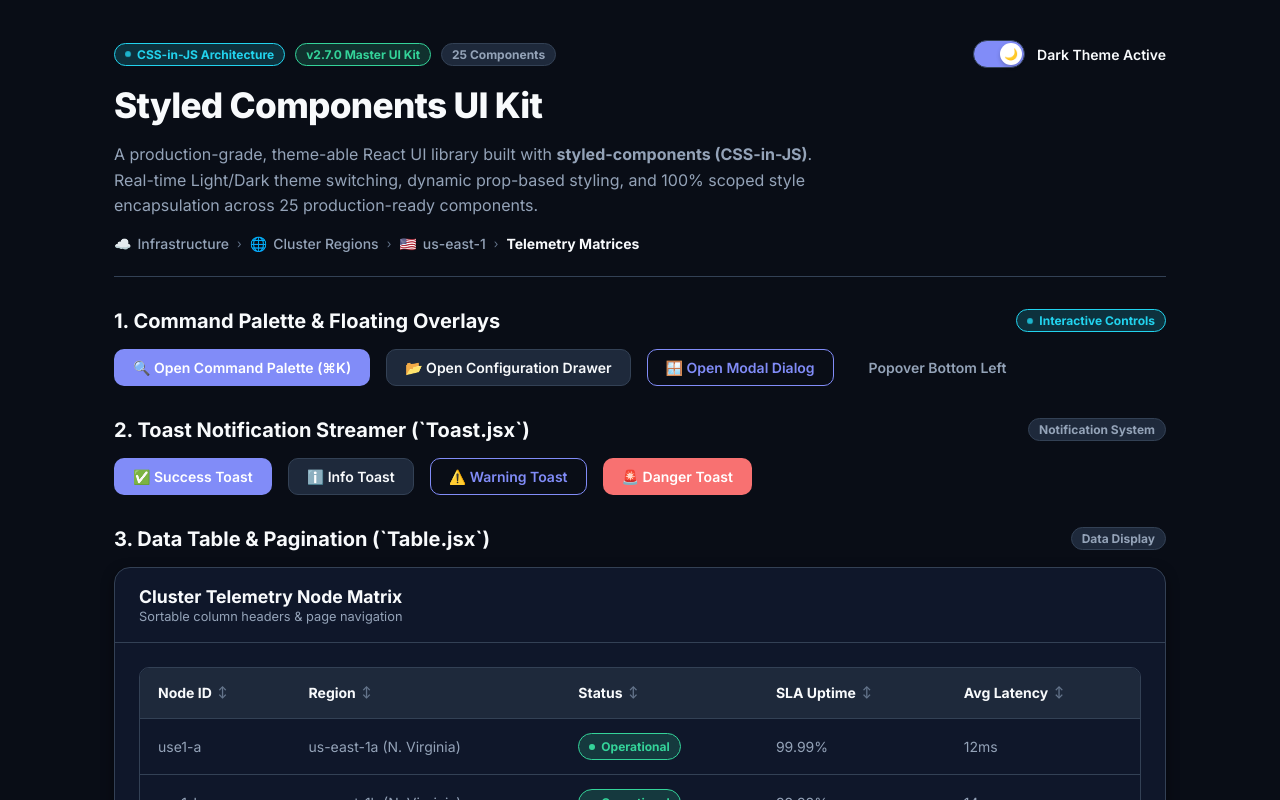
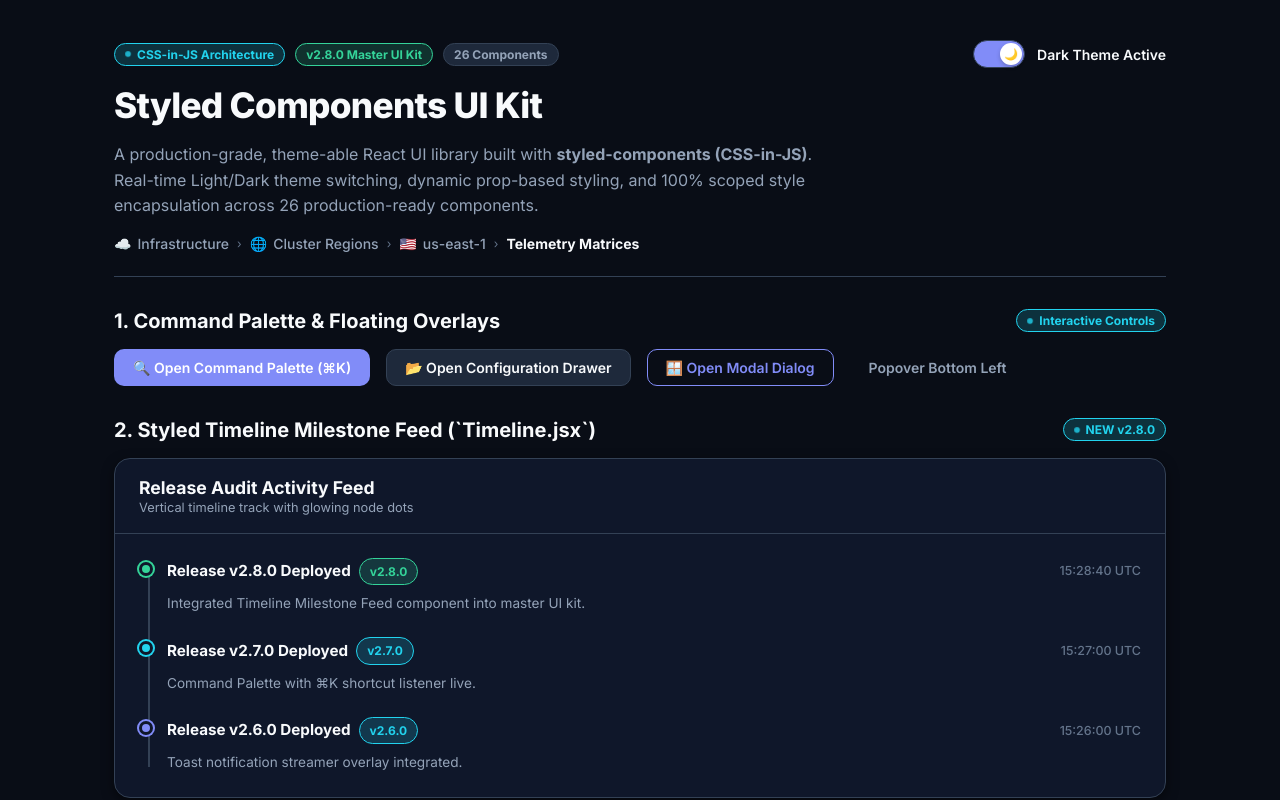
Before and after one commit to breakingthebot/styled-components-theme-uikit-build54, a React (Vite) app: page / in a window 1280 px wide. Shown: the top 800 px of the page. Built offline with nearby package versions, Linux system fonts and the light colour scheme.

Commit message:
feat: release v2.8.0 - Styled Timeline Milestone Feed Component

```diff
--- a/src/App.jsx
+++ b/src/App.jsx
@@ -30,6 +30,7 @@ import { SegmentedControl } from './components/SegmentedControl/SegmentedControl
 import { Popover } from './components/Popover/Popover';
 import { Toast } from './components/Toast/Toast';
 import { CommandPalette } from './components/CommandPalette/CommandPalette';
+import { Timeline } from './components/Timeline/Timeline';
 
 const AppContainer = styled.div`
   max-width: 1100px;
@@ -150,6 +151,12 @@ export function App() {
     { label: 'Telemetry Matrices' },
   ];
 
+  const timelineItems = [
+    { date: '15:28:40 UTC', title: 'Release v2.8.0 Deployed', description: 'Integrated Timeline Milestone Feed component into master UI kit.', variant: 'success', tag: 'v2.8.0' },
+    { date: '15:27:00 UTC', title: 'Release v2.7.0 Deployed', description: 'Command Palette with ⌘K shortcut listener live.', variant: 'info', tag: 'v2.7.0' },
+    { date: '15:26:00 UTC', title: 'Release v2.6.0 Deployed', description: 'Toast notification streamer overlay integrated.', variant: 'primary', tag: 'v2.6.0' },
+  ];
+
   const clusterOptions = [
     { value: 'us-east-1', label: 'US East (N. Virginia)', icon: '🇺🇸' },
     { value: 'eu-west-1', label: 'EU West (Ireland)', icon: '🇪🇺' },
@@ -229,8 +236,8 @@ export function App() {
           <HeaderTop>
             <BadgeStrip>
               <Badge variant="info" hasDot isPulse>CSS-in-JS Architecture</Badge>
-              <Badge variant="success">v2.7.0 Master UI Kit</Badge>
-              <Badge variant="neutral">25 Components</Badge>
+              <Badge variant="success">v2.8.0 Master UI Kit</Badge>
+              <Badge variant="neutral">26 Components</Badge>
             </BadgeStrip>
 
             <Switch
@@ -242,7 +249,7 @@ export function App() {
 
           <Title>Styled Components UI Kit</Title>
           <Subtitle>
-            A production-grade, theme-able React UI library built with <strong>styled-components (CSS-in-JS)</strong>. Real-time Light/Dark theme switching, dynamic prop-based styling, and 100% scoped style encapsulation across 25 production-ready components.
+            A production-grade, theme-able React UI library built with <strong>styled-components (CSS-in-JS)</strong>. Real-time Light/Dark theme switching, dynamic prop-based styling, and 100% scoped style encapsulation across 26 production-ready components.
           </Subtitle>
 
           <Breadcrumb items={breadcrumbItems} separator="›" />
@@ -279,10 +286,25 @@ export function App() {
           </Row>
         </Section>
 
-        {/* SECTION 2: TOAST NOTIFICATION STREAMER */}
+        {/* SECTION 2: TIMELINE MILESTONE FEED (NEW v2.8.0) */}
         <Section>
           <SectionHeader>
-            <SectionTitle>2. Toast Notification Streamer (`Toast.jsx`)</SectionTitle>
+            <SectionTitle>2. Styled Timeline Milestone Feed (`Timeline.jsx`)</SectionTitle>
+            <Badge variant="info" hasDot isPulse>NEW v2.8.0</Badge>
+          </SectionHeader>
+
+          <Card>
+            <Card.Header title="Release Audit Activity Feed" subtitle="Vertical timeline track with glowing node dots" />
+            <Card.Body>
+              <Timeline items={timelineItems} />
+            </Card.Body>
+          </Card>
+        </Section>
+
+        {/* SECTION 3: TOAST NOTIFICATION STREAMER */}
+        <Section>
+          <SectionHeader>
+            <SectionTitle>3. Toast Notification Streamer (`Toast.jsx`)</SectionTitle>
             <Badge variant="neutral">Notification System</Badge>
           </SectionHeader>
 
@@ -302,10 +324,10 @@ export function App() {
           </Row>
         </Section>
 
-        {/* SECTION 3: DATA TABLE & PAGINATION */}
+        {/* SECTION 4: DATA TABLE & PAGINATION */}
         <Section>
           <SectionHeader>
-            <SectionTitle>3. Data Table &amp; Pagination (`Table.jsx`)</SectionTitle>
+            <SectionTitle>4. Data Table &amp; Pagination (`Table.jsx`)</SectionTitle>
             <Badge variant="neutral">Data Display</Badge>
           </SectionHeader>
 
@@ -317,10 +339,10 @@ export function App() {
           </Card>
         </Section>
 
-        {/* SECTION 4: FORM CONTROLS & RANGE SLIDER */}
+        {/* SECTION 5: FORM CONTROLS & RANGE SLIDER */}
         <Section>
           <SectionHeader>
-            <SectionTitle>4. Form Inputs, Select, &amp; Range Sliders</SectionTitle>
+            <SectionTitle>5. Form Inputs, Select, &amp; Range Sliders</SectionTitle>
             <Badge variant="neutral">Form Controls</Badge>
           </SectionHeader>
 
@@ -376,10 +398,10 @@ export function App() {
           </Grid>
         </Section>
 
-        {/* SECTION 5: NAVIGATION TABS & SEGMENTED CONTROL */}
+        {/* SECTION 6: NAVIGATION TABS & SEGMENTED CONTROL */}
         <Section>
           <SectionHeader>
-            <SectionTitle>5. Navigation Tabs &amp; Segmented Control</SectionTitle>
+            <SectionTitle>6. Navigation Tabs &amp; Segmented Control</SectionTitle>
             <Badge variant="neutral">Navigation</Badge>
           </SectionHeader>
 
@@ -404,10 +426,10 @@ export function App() {
           </Card>
         </Section>
 
-        {/* SECTION 6: FEEDBACK & ACCORDION */}
+        {/* SECTION 7: FEEDBACK & ACCORDION */}
         <Section>
           <SectionHeader>
-            <SectionTitle>6. Progress, Skeleton, Avatars, &amp; Accordion</SectionTitle>
+            <SectionTitle>7. Progress, Skeleton, Avatars, &amp; Accordion</SectionTitle>
             <Badge variant="neutral">Feedback &amp; Disclosure</Badge>
           </SectionHeader>
 
--- /dev/null
+++ b/src/components/Timeline/Timeline.jsx
@@ -0,0 +1,112 @@
+// src/components/Timeline/Timeline.jsx
+// Theme-able Timeline Milestone Feed Component built with Styled Components.
+// Created: 2026-07-31
+
+import React from 'react';
+import styled, { css } from 'styled-components';
+import { Badge } from '../Badge/Badge';
+
+const TimelineContainer = styled.div`
+  display: flex;
+  flex-direction: column;
+  position: relative;
+  padding-left: 28px;
+  width: 100%;
+
+  &::before {
+    content: '';
+    position: absolute;
+    top: 6px;
+    bottom: 6px;
+    left: 9px;
+    width: 2px;
+    background-color: ${({ theme }) => theme.colors.border};
+  }
+`;
+
+const TimelineItem = styled.div`
+  position: relative;
+  display: flex;
+  flex-direction: column;
+  gap: 8px;
+  margin-bottom: 24px;
+
+  &:last-child {
+    margin-bottom: 0;
+  }
+`;
+
+const getNodeColor = ({ variant = 'primary', theme }) => {
+  switch (variant) {
+    case 'success':
+      return theme.colors.success;
+    case 'warning':
+      return theme.colors.warning;
+    case 'info':
+      return theme.colors.info;
+    case 'primary':
+    default:
+      return theme.colors.primary;
+  }
+};
+
+const NodeDot = styled.div`
+  position: absolute;
+  top: 4px;
+  left: -28px;
+  width: 14px;
+  height: 14px;
+  border-radius: 50%;
+  background-color: ${(props) => getNodeColor(props)};
+  border: 3px solid ${({ theme }) => theme.colors.surface};
+  box-shadow: 0 0 0 2px ${(props) => getNodeColor(props)};
+  z-index: 1;
+`;
+
+const ItemHeader = styled.div`
+  display: flex;
+  align-items: center;
+  justify-content: space-between;
+  gap: 12px;
+  flex-wrap: wrap;
+`;
+
+const Title = styled.h4`
+  font-size: 0.95rem;
+  font-weight: 700;
+  color: ${({ theme }) => theme.colors.textPrimary};
+  margin: 0;
+`;
+
+const Timestamp = styled.span`
+  font-size: 0.78rem;
+  font-weight: 500;
+  color: ${({ theme }) => theme.colors.textMuted};
+`;
+
+const Description = styled.p`
+  font-size: 0.85rem;
+  color: ${({ theme }) => theme.colors.textSecondary};
+  margin: 0;
+  line-height: 1.5;
+`;
+
+export const Timeline = ({ items = [], className }) => {
+  return (
+    <TimelineContainer className={className}>
+      {items.map((item, idx) => (
+        <TimelineItem key={idx}>
+          <NodeDot variant={item.variant} />
+          <ItemHeader>
+            <div style={{ display: 'flex', alignItems: 'center', gap: '8px' }}>
+              <Title>{item.title}</Title>
+              {item.tag && <Badge variant={item.variant || 'neutral'}>{item.tag}</Badge>}
+            </div>
+            {item.date && <Timestamp>{item.date}</Timestamp>}
+          </ItemHeader>
+          {item.description && <Description>{item.description}</Description>}
+        </TimelineItem>
+      ))}
+    </TimelineContainer>
+  );
+};
```
Also changed, not shown: 2 other files (tests, documents, lock files or other folders).
